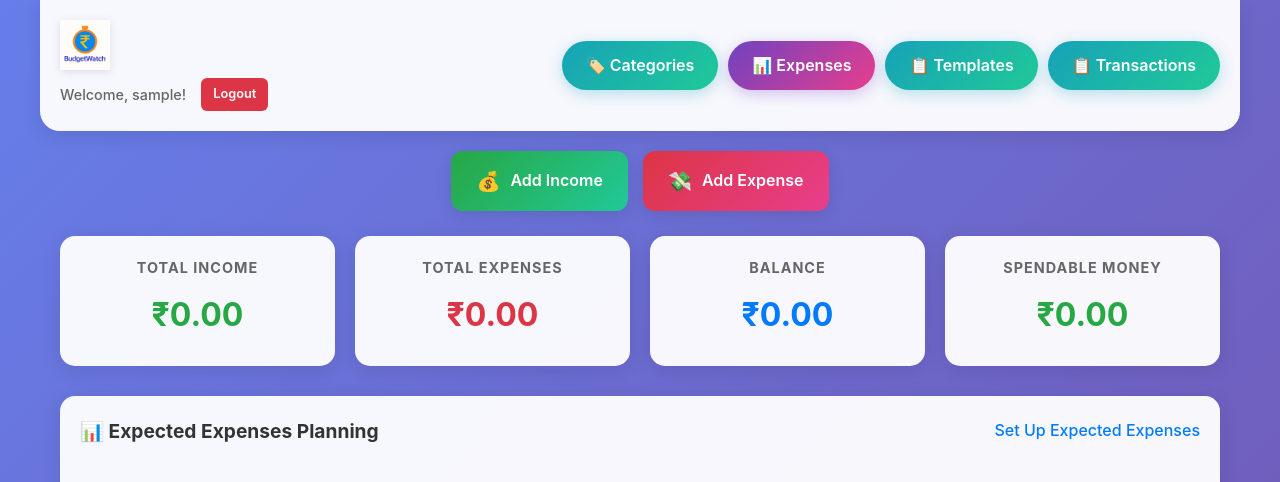
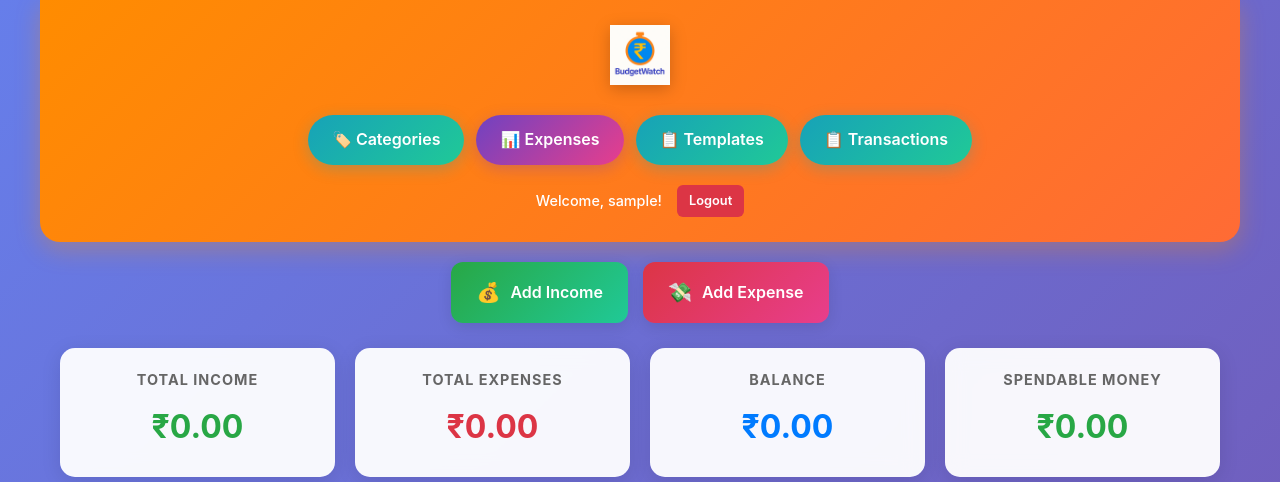
Before and after one commit to DwivediPrasoon/budget-planner-app, a Flask app: template templates/index.html in a window 1280 px wide. Shown: the top 482 px of the page. Run offline with Flask 3, Linux system fonts and the light colour scheme; the template is opened without the code that fills it, so the values that code supplies are empty; the visitor is signed in with stand-in values (Sample User, id 1); some libraries are stand-ins or nearby versions.

Commit message:
Redesign header with centered logo and matching background - Center BudgetWatch logo in header - Add orange gradient background matching logo colors - Move navigation buttons below logo - Reorganize header layout for better visual hierarchy - Update styling for better contrast and readability

```diff
--- a/templates/index.html
+++ b/templates/index.html
@@ -38,18 +38,16 @@
         }
 
         .header {
-            background: rgba(255, 255, 255, 0.95);
-            backdrop-filter: blur(10px);
-            color: #333;
-            padding: 20px;
+            background: linear-gradient(135deg, #ff8c00, #ff6b35);
+            color: white;
+            padding: 25px;
             margin: -20px -20px 20px -20px;
             border-radius: 0 0 20px 20px;
-            box-shadow: 0 4px 20px rgba(0,0,0,0.1);
+            box-shadow: 0 8px 25px rgba(255, 140, 0, 0.3);
             display: flex;
-            justify-content: space-between;
+            flex-direction: column;
             align-items: center;
-            flex-wrap: wrap;
-            gap: 15px;
+            gap: 20px;
         }
 
         .header-left {
@@ -62,11 +60,12 @@
             display: flex;
             align-items: center;
             gap: 15px;
+            justify-content: center;
         }
 
         .username {
             font-size: 0.9rem;
-            color: #666;
+            color: white;
             font-weight: 500;
         }
 
@@ -88,9 +87,10 @@
 
         .header-buttons {
             display: flex;
-            gap: 10px;
+            gap: 12px;
             align-items: center;
             flex-wrap: wrap;
+            justify-content: center;
         }
 
         .budget-btn {
@@ -134,12 +134,17 @@
             background-clip: text;
         }
 
+        .logo-container {
+            text-align: center;
+            margin-bottom: 10px;
+        }
+
         .logo {
-            height: 50px;
+            height: 60px;
             width: auto;
             vertical-align: middle;
-            max-width: 300px;
-            filter: drop-shadow(0 2px 4px rgba(0,0,0,0.1));
+            max-width: 350px;
+            filter: drop-shadow(0 4px 8px rgba(0,0,0,0.2));
         }
 
         .add-btn {
@@ -778,20 +783,18 @@
 <body>
     <div class="container">
         <div class="header">
-            <div class="header-left">
-                <h1>
-                    <img src="/static/images/logo.png" alt="BudgetWatch" class="logo">
-                </h1>
-                <div class="user-info">
-                    <span class="username">Welcome, {{ session['username'] }}!</span>
-                    <a href="{{ url_for('logout') }}" class="logout-btn">Logout</a>
-                </div>
+            <div class="logo-container">
+                <img src="/static/images/logo.png" alt="BudgetWatch" class="logo">
             </div>
             <div class="header-buttons">
                 <a href="{{ url_for('categories') }}" class="nav-btn">🏷️ Categories</a>
                 <a href="{{ url_for('expected_expenses') }}" class="budget-btn">📊 Expenses</a>
                 <a href="{{ url_for('templates') }}" class="nav-btn">📋 Templates</a>
                 <a href="{{ url_for('all_transactions') }}" class="nav-btn">📋 Transactions</a>
+            </div>
+            <div class="user-info">
+                <span class="username">Welcome, {{ session['username'] }}!</span>
+                <a href="{{ url_for('logout') }}" class="logout-btn">Logout</a>
             </div>
         </div>
 
```
